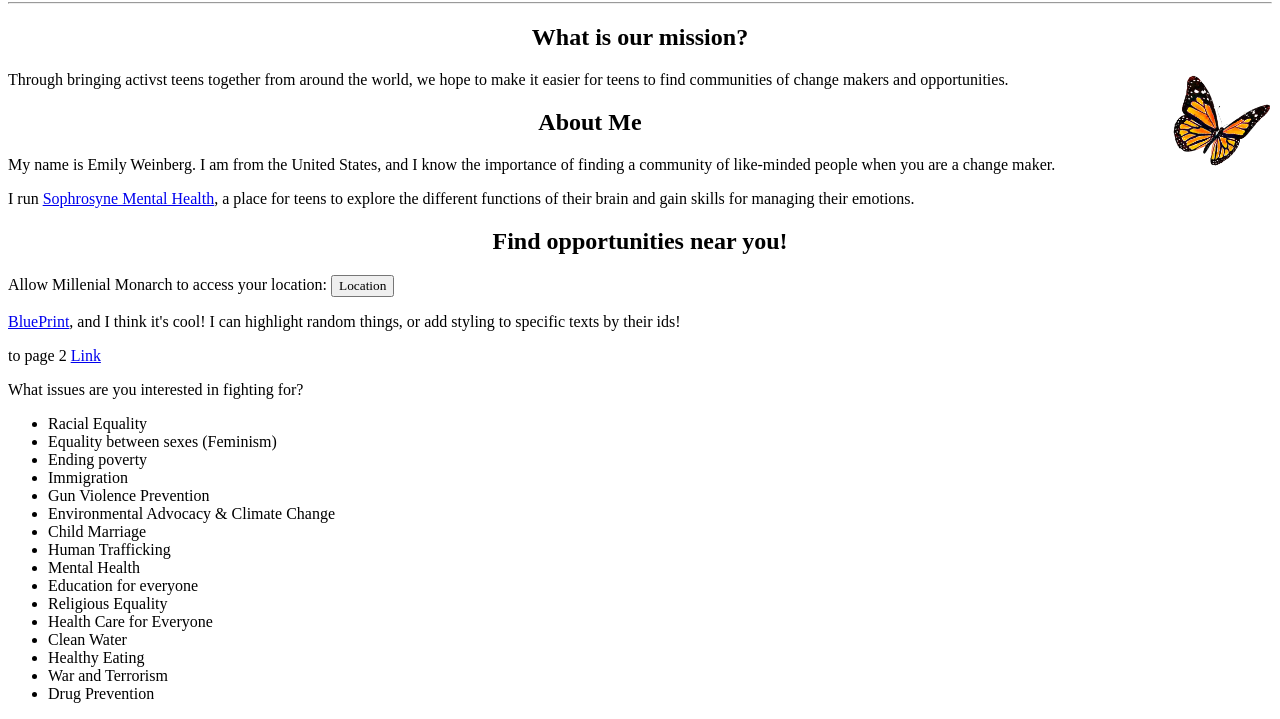
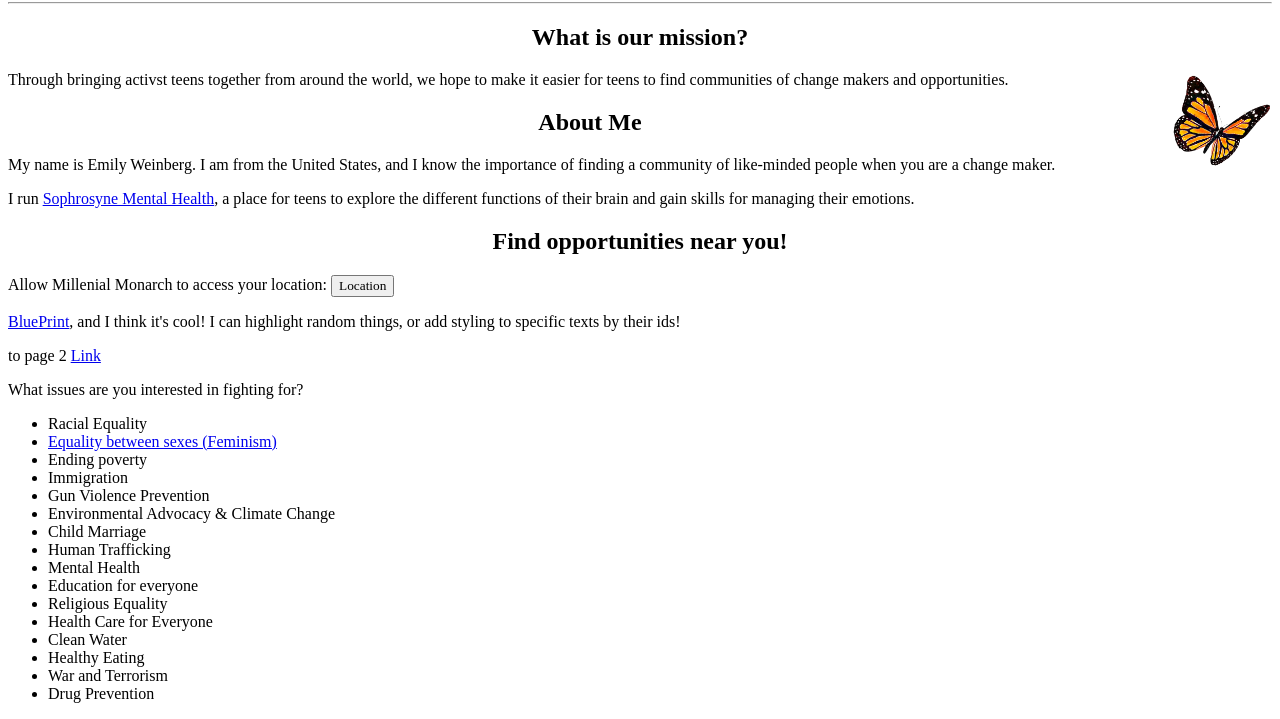
Before and after one commit to emilyweinberg/millenialmonarch, a plain HTML site: page index.html in a window 1280 px wide. Shown: the part 136-855 px from the top of the page. Drawn offline with Linux system fonts and the light colour scheme.

Commit message:
adding hyperlink to equality-sexes.html

```diff
--- a/index.html
+++ b/index.html
@@ -103,7 +103,7 @@ function showPosition(position) {
 		<!-- TODO: Add an ordered list (numbered 1, 2, etc...) -->
 		<ul>
 			<li> Racial Equality</li>
-			<li> Equality between sexes (Feminism)</li>
+			<li> <a href="equality-sexes.html"> Equality between sexes (Feminism)</a></li>
 			<li> Ending poverty</li>
 			<li> Immigration</li>
 			<li> Gun Violence Prevention</li>
```
